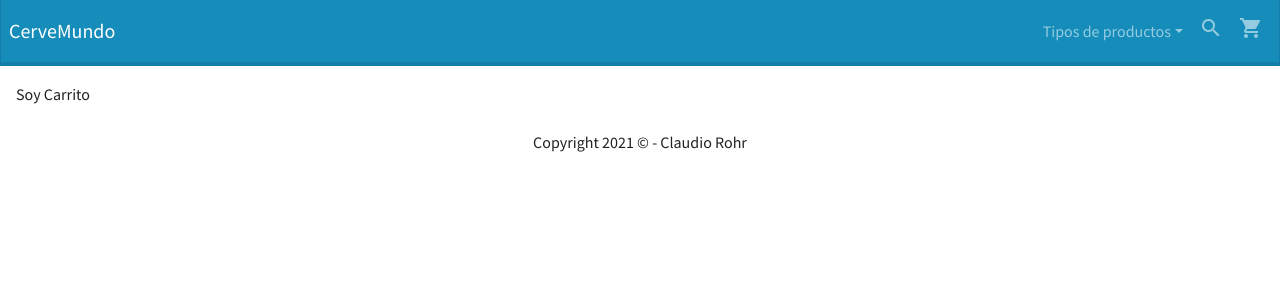
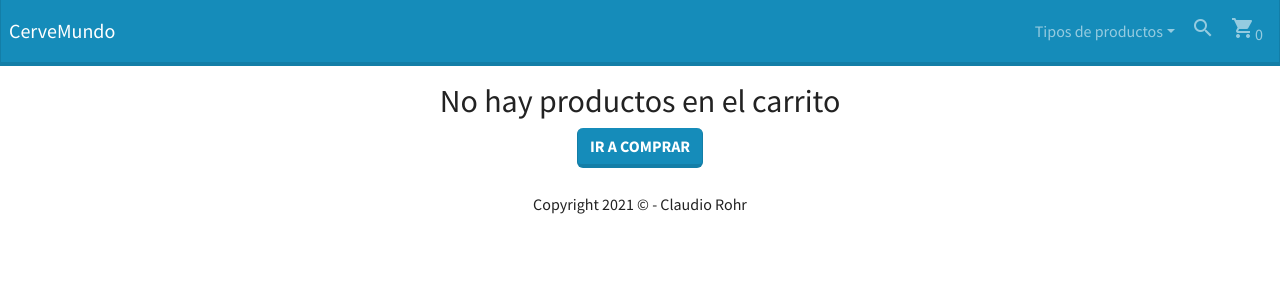
Before and after one commit to claudiomr79/Cervemundo-Rohr, a React (Create React App) app: page /cart in a window 1280 px wide. Shown: the top 300 px of the page. Built offline with nearby package versions, Linux system fonts and the light colour scheme.

Commit message:
Desafio CartContext

```diff
--- a/src/components/Cart.js
+++ b/src/components/Cart.js
@@ -1,4 +1,6 @@
 import { useContexto } from "./myContext"
+import {Button} from "react-bootstrap"
+import {NavLink} from "react-router-dom"
 
 const Cart = () => {
 
@@ -6,8 +8,33 @@ const Cart = () => {
     console.log(cart)
 
     return (
-        <div>
-            Soy Carrito
+        <div style={{ display: 'flex', flexDirection: 'column', justifyContent: 'center', alignItems: 'center'}}>
+            {cart.length > 0 ? (
+                <>
+                    <h2>Sus productos en el Carrito</h2>
+                    <ul style={{ display: 'flex', flexDirection: 'column', justifyContent: 'center', alignItems: 'center'}}>
+                        {cart.map((product, index) => {
+                            return (
+                                <li key={index} style={{listStyle: 'none', color: 'blue'}}>
+                                    <h5>
+                                        {product.title} == Precio unitario: ${product.price} == Cantidad: {product.quantity}
+                                    </h5>
+                                </li>
+                            )
+                        })}
+                    </ul>
+                    <NavLink  to="/cart" onClick={clear}>
+                         <Button variant="primary">Vaciar carrito</Button>
+                    </NavLink>
+                </>
+            ) : (
+                <>
+                    <h2>No hay productos en el carrito</h2>
+                    <NavLink  to="/" >
+                         <Button variant="primary">Ir a comprar</Button>
+                    </NavLink>
+                </>
+            )}
         </div>
     )
 }
--- a/src/components/CartWidget.js
+++ b/src/components/CartWidget.js
@@ -1,10 +1,15 @@
 import React from 'react'
+import { useContexto } from "./myContext"
+
 
 export const CartWidget = () => {
+  const { totalQuantity } = useContexto()
+
   return (
     <div>
         <span className="nav-link">
             <i className="large material-icons"> shopping_cart </i>
+            { totalQuantity }
         </span>
     </div>
   );
--- a/src/components/Item.js
+++ b/src/components/Item.js
@@ -13,7 +13,9 @@ export default function Item({item}) {
             <Card.Text>
               Precio: $ {item.price}
             </Card.Text>
-            <Button variant="primary">Ver detalles</Button>
+            <div style={{display: 'flex',justifyContent: 'center' }}>
+              <Button variant="primary">Comprar</Button>
+            </div>
           </Card.Body>
         </Card>
       </div>
--- a/src/components/ItemDetail.js
+++ b/src/components/ItemDetail.js
@@ -1,5 +1,5 @@
 import React, { useState } from 'react'
-import { Card, Container , Nav} from 'react-bootstrap'
+import { Card, Container , Nav , Spinner} from 'react-bootstrap'
 import { NavLink } from 'react-router-dom'
 import ItemCount from './ItemCount'
 import { useContexto } from "./myContext"
@@ -14,8 +14,11 @@ export default function ItemDetail({item}) {
    const { addItem } = useContexto()
 
    const onAdd = (quantityToAdd) => {
-    console.log('La quantityToAdd agregada es' + quantityToAdd);
+    console.log('La cantidad agregada es' + quantityToAdd);
     addItem(item,quantityToAdd)
+
+    console.log(item)
+
     setStock(stock-quantityToAdd)//lo uso ahora para simular
     setTimeout(() => {
         setMostrar(!mostrarCount)
@@ -26,7 +29,7 @@ export default function ItemDetail({item}) {
      <>
         {
             (mostrarCount) ?
-             ((!item) ? <h6>Cargando...</h6> :
+             ((!item) ?  <Spinner animation="border" variant="primary" /> :
                 (
                 <Container  style={{padding: '20px', display: 'flex', flexDirection: 'column', justifyContent: 'center', alignItems: 'center' }}>
                     <Card border="primary" style={{ width: "20rem"}}>
--- a/src/components/ItemDetailContainer.js
+++ b/src/components/ItemDetailContainer.js
@@ -3,9 +3,9 @@ import {useParams} from 'react-router-dom'
 import ItemDetail from './ItemDetail'
 
 const detalles = [
-    {id:1,title:"cerveza rubia 500 ml",price:100,stock:20,image:"/rubia.jpg"},
-    {id:2,title:"cerveza negra 500 ml",price:120,stock:20,image:"/negra.jpg"},
-    {id:3,title:"cerveza roja 500 ml",price:120,stock:20,image:"/roja.jpg"},
+    {id:1,title:"Cerveza rubia 500 ml",price:100,stock:20,image:"/rubia.jpg"},
+    {id:2,title:"Cerveza negra 500 ml",price:120,stock:20,image:"/negra.jpg"},
+    {id:3,title:"Cerveza roja 500 ml",price:120,stock:20,image:"/roja.jpg"},
     {id:4,title:"Barril cerveza rubia 30 l",price:1000,stock:20,image:"/barril 30l rubia.png"},
     {id:5,title:"Barril cerveza negra 30 l",price:1100,stock:20,image:"/barril 30l negra.png"},
     {id:6,title:"Barril cerveza roja 30 l",price:1200,stock:20,image:"/barril 30l roja.png"},
--- a/src/components/ItemListContainer.js
+++ b/src/components/ItemListContainer.js
@@ -5,9 +5,9 @@ import ItemList from './ItemList'
 export const ItemListContainer = () => {
 
     const productosIniciales = [
-        {id:1,title:"cerveza rubia 500 ml",price:100,category:"1",pictureUrl:"/rubia.jpg"},
-        {id:2,title:"cerveza negra 500 ml",price:120,category:"1",pictureUrl:"/negra.jpg"},
-        {id:3,title:"cerveza roja 500 ml",price:120,category:"1",pictureUrl:"/roja.jpg"},
+        {id:1,title:"Cerveza rubia 500 ml",price:100,category:"1",pictureUrl:"/rubia.jpg"},
+        {id:2,title:"Cerveza negra 500 ml",price:120,category:"1",pictureUrl:"/negra.jpg"},
+        {id:3,title:"Cerveza roja 500 ml",price:120,category:"1",pictureUrl:"/roja.jpg"},
         {id:4,title:"Barril cerveza rubia 30 l",price:1000,category:"2",pictureUrl:"/barril 30l rubia.png"},
         {id:5,title:"Barril cerveza negra 30 l",price:1100,category:"2",pictureUrl:"/barril 30l negra.png"},
         {id:6,title:"Barril cerveza roja 30 l",price:1200,category:"2",pictureUrl:"/barril 30l roja.png"},
@@ -36,7 +36,6 @@ export const ItemListContainer = () => {
        }
    },[id])
 
-
     return (
         <div>
            <ItemList items={lista}/>
--- a/src/components/myContext.js
+++ b/src/components/myContext.js
@@ -9,23 +9,26 @@ export const useContexto = () => {
 
 const CustomProvider = ({children}) => {
    // const [precio_total,setPrecioTotal] = useState(0)
-    const [total_quantity,setTotalQuantity] = useState(0)
+    const [totalQuantity,setTotalQuantity] = useState(0)
     const [cart,setCart] = useState([])
 
     const addItem = (item,quantity) => {
-        console.log("Soy el provider")
 
         const product_copy = {...item}
         product_copy.quantity = quantity
 
-        setTotalQuantity(total_quantity + quantity)
+        setTotalQuantity((totalQuantity + quantity))
 
-        (!isInCart) ? (
+        if (!isInCart(item.id)){
             setCart([...cart, product_copy])
-        ):
-        (
-            setCart(cart)
-        )
+        }else{
+                cart.map(itemInCart =>  {
+                    if (itemInCart.id == item.id){
+                        itemInCart.quantity = itemInCart.quantity + quantity
+                        setCart(cart)
+                    }
+                })
+        }
     }
 
     const removeItem = (id) => {
@@ -34,6 +37,7 @@ const CustomProvider = ({children}) => {
 
     const clear = ( ) => {
         setCart([])
+        setTotalQuantity(0)
     }
 
     const isInCart = (id) => {
@@ -41,10 +45,10 @@ const CustomProvider = ({children}) => {
     }
 
     const valorDelContexto = {
-        total_quantity ,
-        cart ,
-        addItem ,
-        removeItem ,
+        totalQuantity,
+        cart,
+        addItem,
+        removeItem,
         clear
     }
 
```
